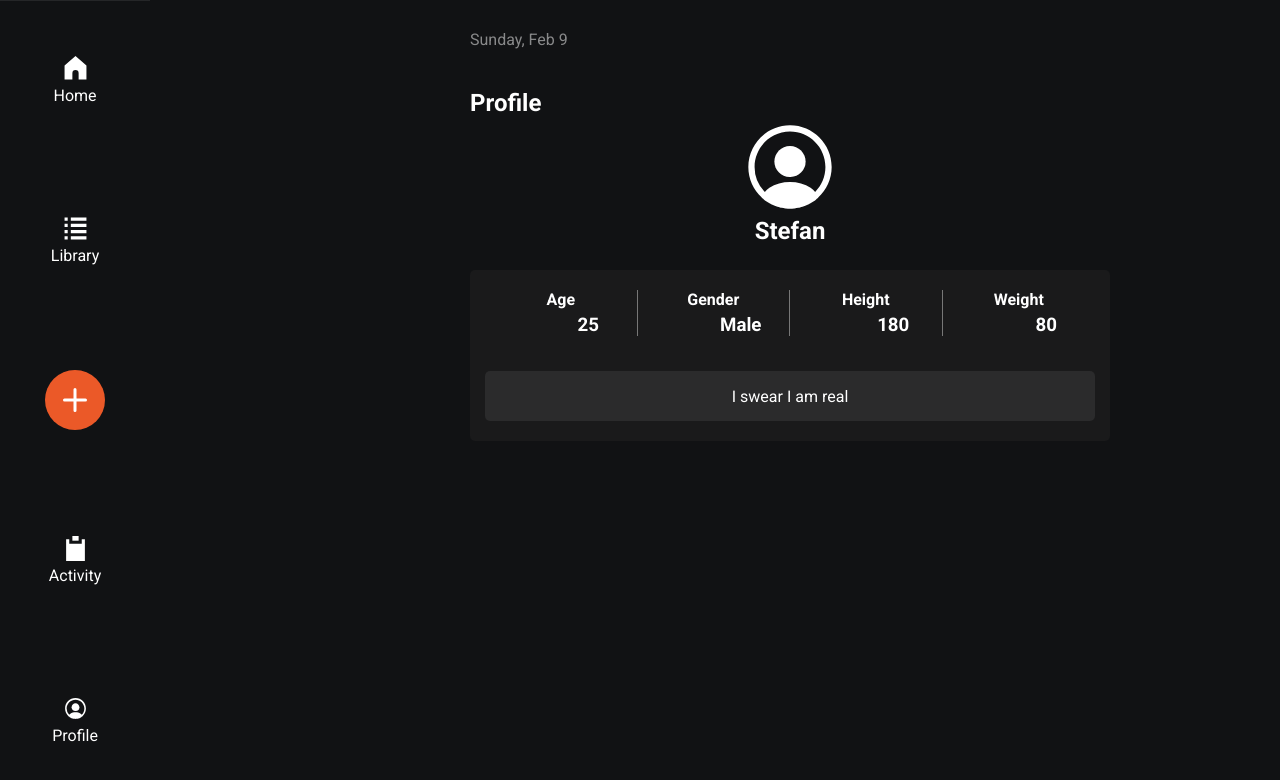
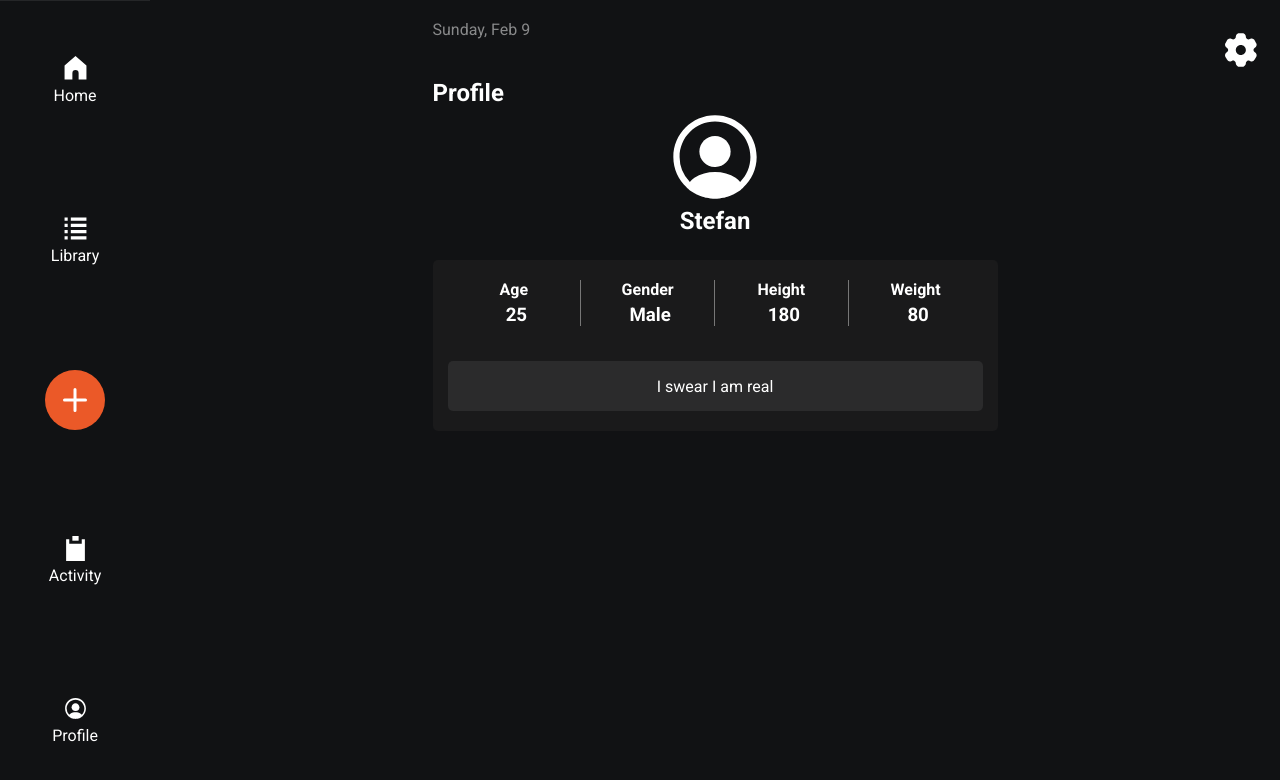
Before and after one commit to Stefan0712/fitness-app, a React (Create React App) app: page /profile in a window 1280 px wide. Shown: the top 780 px of the page. Built offline with nearby package versions, Linux system fonts and the light colour scheme.

Commit message:
Added media query to profile and Exercise page

```diff
--- a/src/components/pages/Exercise/Exercise.module.css
+++ b/src/components/pages/Exercise/Exercise.module.css
@@ -3,6 +3,15 @@
     display: flex;
     flex-direction: column;
     gap: 20px;
+}
+@media (min-width: 800px) {
+    .exercise-page{
+        grid-column: 2 / 4;
+        padding: 20px 50px;
+        width: 100%;
+        height: 100%;
+        padding: 50px 25%;
+    }
 }
 .exercise-page h3{
     margin-left: 0;
--- a/src/components/pages/Profile/profile.css
+++ b/src/components/pages/Profile/profile.css
@@ -4,9 +4,12 @@
     align-items: center;
     position: relative;
 }
-@media (min-width: 767px) {
+@media (min-width: 800px) {
     .profile-page{
-        padding: 30px 25% !important;
+        grid-column: 2 / 4;
+        padding: 20px 25%;
+        width: 100%;
+        height: 100%;
     }
 
 }
@@ -44,6 +47,7 @@
 .profile-info-block h3{
     padding-left: 5px;
     width: fit-content;
+    margin-left: 0;
 }
 .edit-profile-btn{
     margin-top: auto;
--- a/src/components/pages/Settings/Settings.module.css
+++ b/src/components/pages/Settings/Settings.module.css
@@ -14,6 +14,11 @@
     align-items: center;
     gap: 15px;
     border-left: 1px solid rgba(128, 128, 128, 0.267);
+}
+@media (min-width: 800px) {
+    .settings-page{
+        width: 300px !important;
+    }
 }
 @keyframes showSettings {
     from{
```
Also changed, not shown: src/components/pages/Profile/Profile.js (+3 -4 lines).
